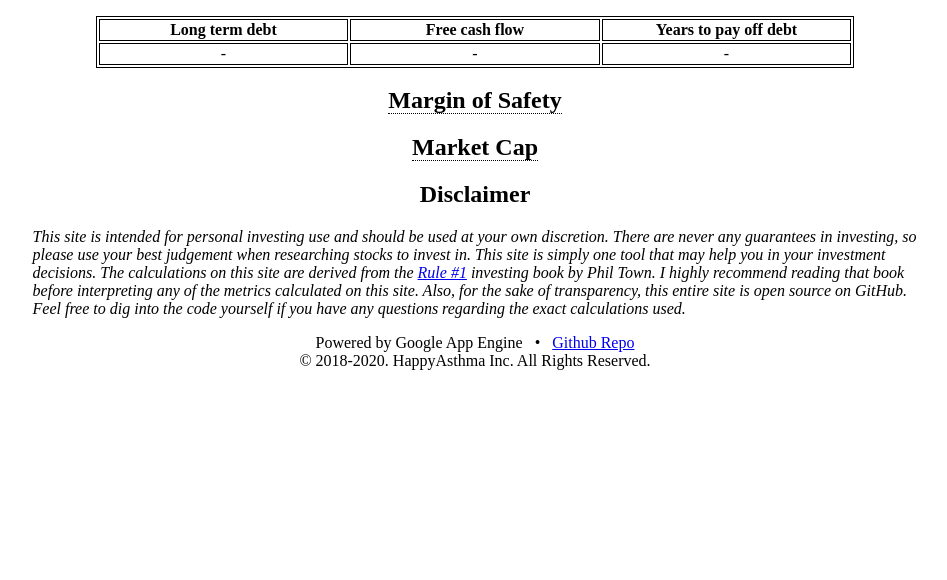
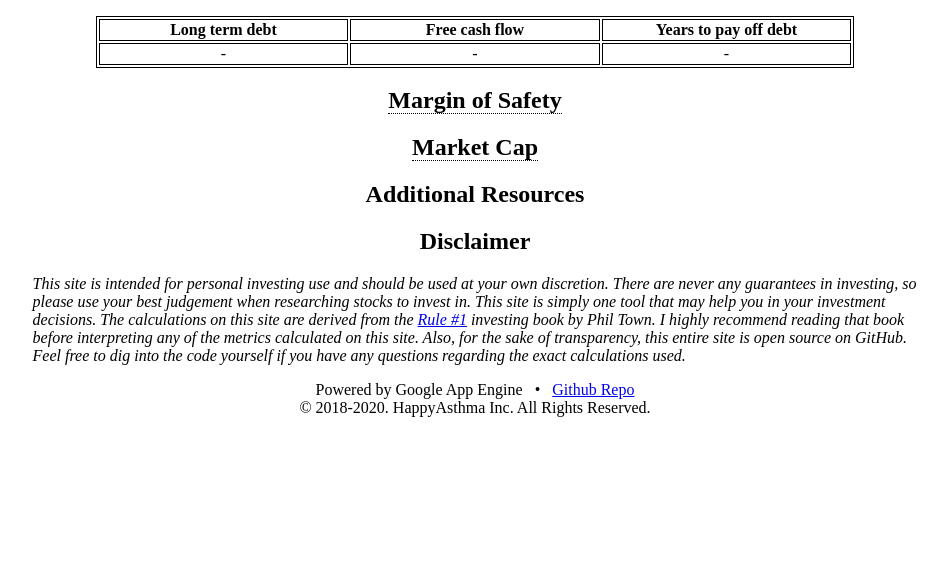
Before and after one commit to mrhappyasthma/IsThisStockGood, a Python web app: template templates/home.html in a window 1280 px wide. Shown: the part 288-868 px from the top of the page, without its empty margins (165-1112 px from the left). Run offline with Jinja, Linux system fonts and the light colour scheme; the template is opened without the code that fills it: most values are stand-ins (such as "Sample title", 1, 10 or a date in 2020).

Commit message:
Add a resources section w/ morningstar analysis pdf.

```diff
--- a/css/style.css
+++ b/css/style.css
@@ -13,6 +13,10 @@ th, td {
 
 #disclaimer_text {
   width: 70%;
+}
+
+a[href=""] {
+  display: none;
 }
 
 /** Tooltip source: https://www.webfx.com/blog/web-design/css-only-tooltips/ */
--- a/templates/home.html
+++ b/templates/home.html
@@ -6,4 +6,5 @@
     {% include "management.html" %}
     {% include "margin_of_safety.html" %}
     {% include "market_cap.html" %}
+    {% include "resources.html" %}
 	{% endblock %}
--- a/templates/js/search.js
+++ b/templates/js/search.js
@@ -47,6 +47,11 @@ $(document).ready(function() {
         alert(data['error']);
         return;
       }
+
+      // Update resources.
+      $('#morningstar_analysis_pdf').attr('href', 'http://quotes.morningstar.com/stockq/analysis-report?&t=' + $ticker)
+
+      // Update moat and management numbers.
       updateHtmlWithValueForKey(data, 'long_term_debt', true)
       updateHtmlWithValueForKey(data, 'free_cash_flow', true)
       updateHtmlWithValueForKey(data, 'debt_payoff_time', false)
--- /dev/null
+++ b/templates/resources.html
@@ -0,0 +1,14 @@
+<section id="Resources">
+  <h2>
+    <center>
+        Additional Resources
+    </center>
+  </h2>
+  <center>
+    <div id="pdf">
+      <a id="morningstar_analysis_pdf" href="" target="_blank">
+        Morningstar Analysis pdf
+      </a>
+    </div>
+  </center>
+</section>
```
